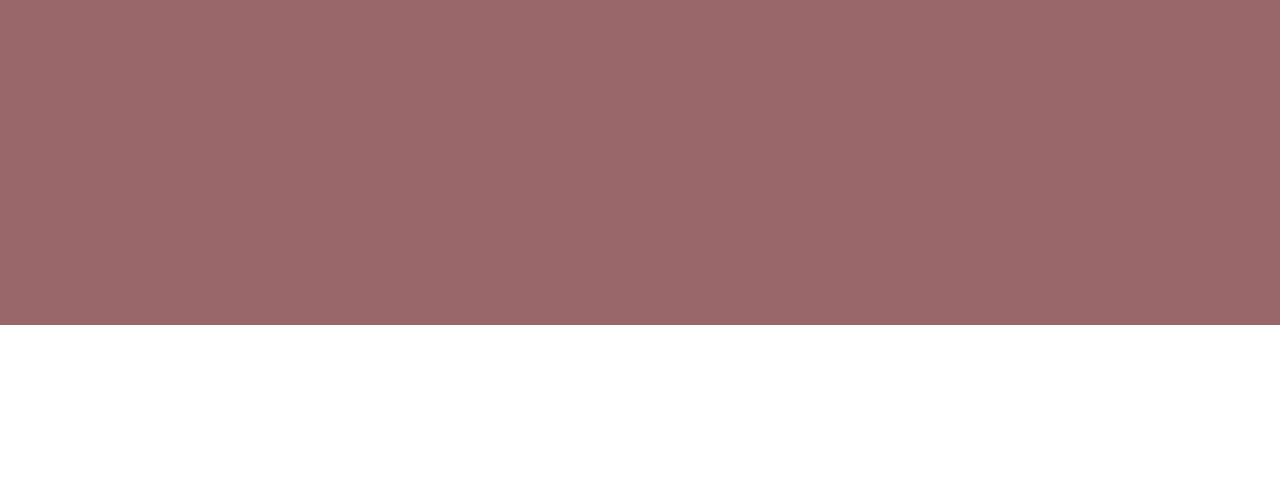
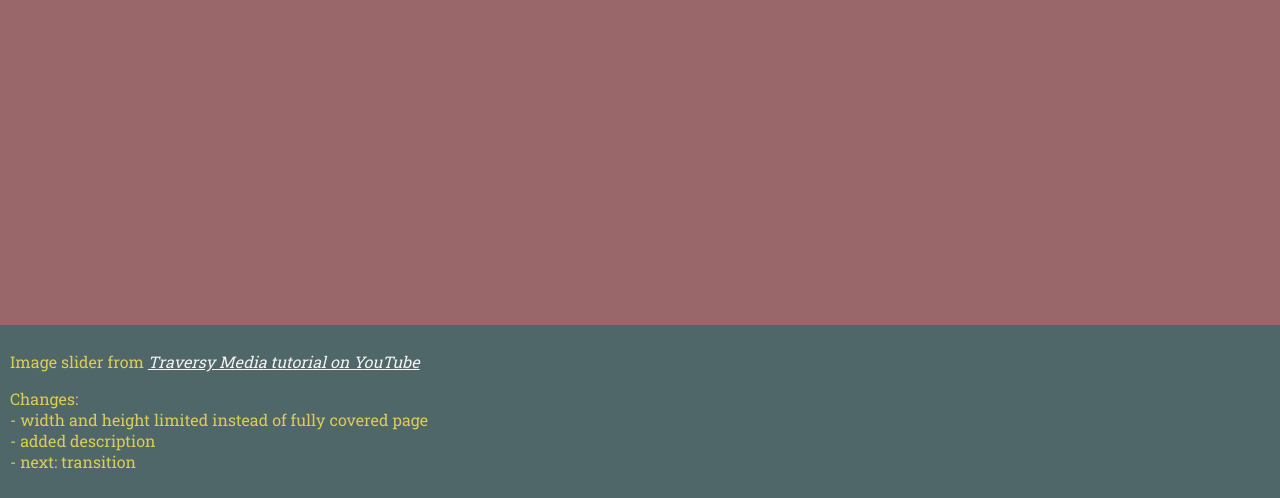
Before and after one commit to berit-stange/basic-frontend-elements, a plain HTML site: page index.html in a window 1280 px wide. Shown: the part 475-973 px from the top of the page. Before the commit the page ends 800 px from the top, so only its background shows below. Drawn offline with Linux system fonts and the light colour scheme.

Commit message:
removed comment from description below slider

```diff
--- a/index.html
+++ b/index.html
@@ -43,7 +43,7 @@
 
         </div>
 
-        <!-- <div class="description">
+        <div class="description">
             <p>Image slider from <a href="https://youtu.be/7ZO2RTMNSAY">Traversy Media tutorial on
                     YouTube</a></p>
             <p>Changes: <br>
@@ -51,7 +51,7 @@
                 - added description <br>
                 - next: transition
             </p>
-        </div> -->
+        </div>
 
     </div>
 
```
